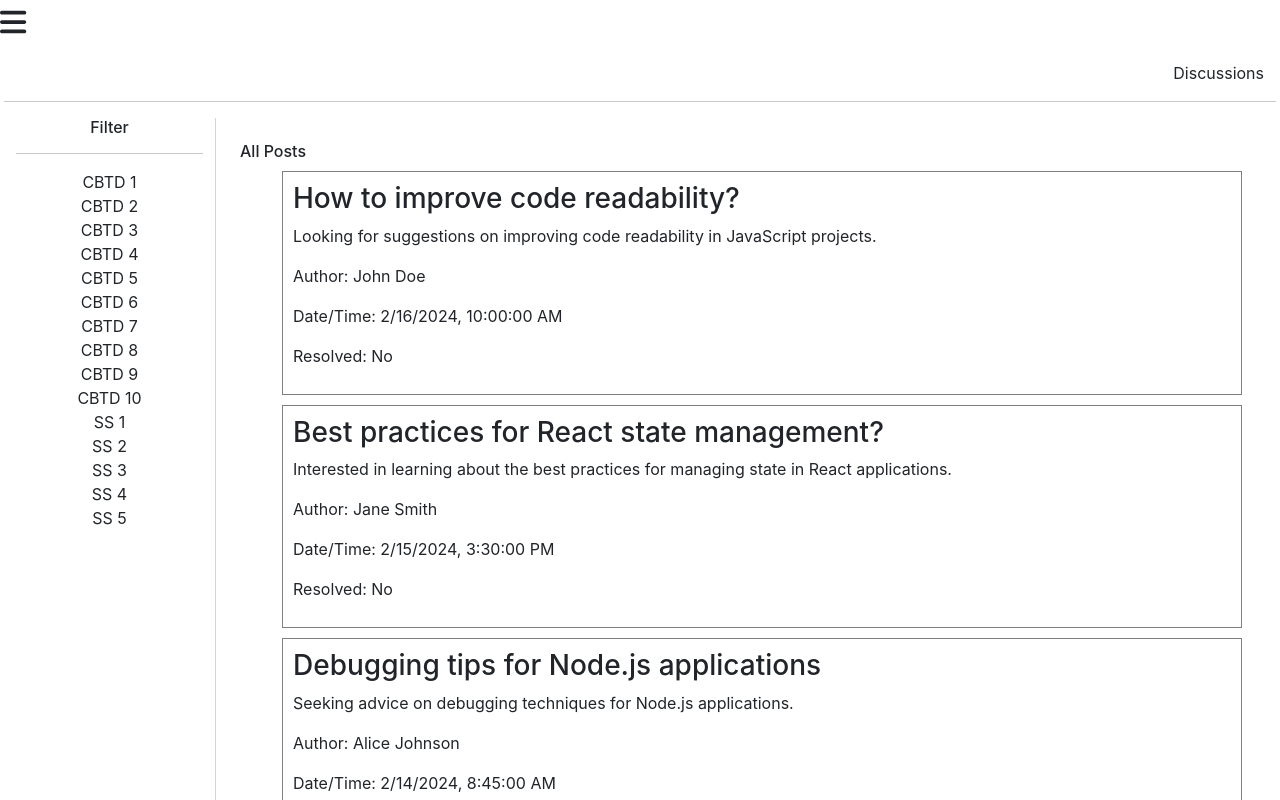
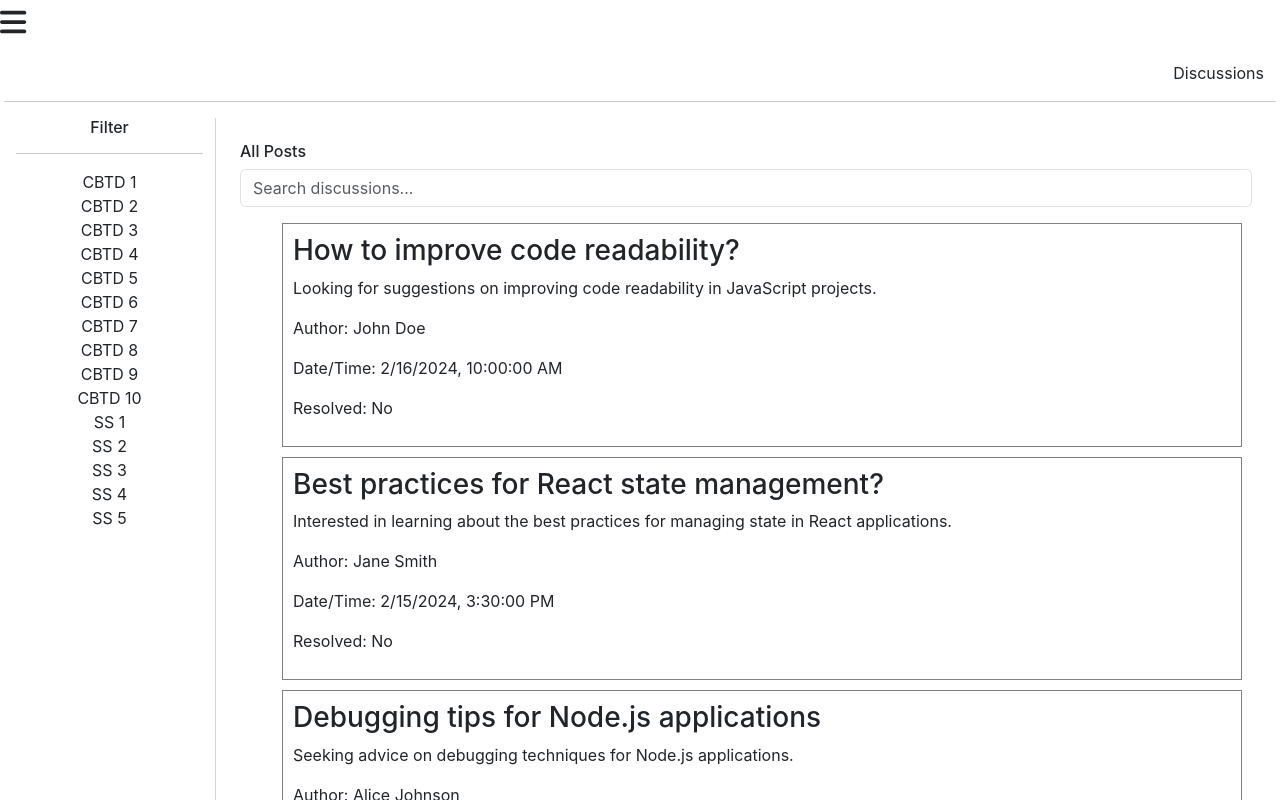
Before and after one commit to jessicacaron/piazza_clone, a React (Create React App) app: page /discussion in a window 1280 px wide. Shown: the top 800 px of the page. Built offline with nearby package versions, Linux system fonts and the light colour scheme.

Commit message:
clean-up

```diff
--- a/src/components/Discussion.js
+++ b/src/components/Discussion.js
@@ -1,4 +1,4 @@
-import React from "react";
+import React, {useState}  from "react";
 import { NavLink } from "react-router-dom";
 import Sidenav from "./Sidenav";
 import "./Discussion.css";
@@ -52,6 +52,19 @@ const Discussion = () => {
     },
   ];
 
+    // State for the search query
+    const [searchQuery, setSearchQuery] = useState("");
+
+    // Filtered discussions based on search query
+    const filteredDiscussions = discussions.filter((discussion) =>
+      discussion.title.toLowerCase().includes(searchQuery.toLowerCase())
+    );
+
+    // Event handler for updating search query
+    const handleSearchInputChange = (event) => {
+      setSearchQuery(event.target.value);
+    };
+
   return (
     <div>
       <Sidenav></Sidenav>
@@ -60,7 +73,10 @@ const Discussion = () => {
           <p className="text-end">Discussions</p>
           <hr />
 
+
+
           <div className="col-md-2 col col-left text-center">
+            {/* Your filter links */}
             <h6>Filter</h6>
             <hr />
             <NavLink
@@ -186,8 +202,17 @@ const Discussion = () => {
           </div>
           <div className="col-md-10 p-4">
             <h6>All Posts</h6>
+            {/* Search input field */}
+          <input
+            type="text"
+            placeholder="Search discussions..."
+            value={searchQuery}
+            onChange={handleSearchInputChange}
+            className="form-control mb-3"
+          />
             <ul>
-              {discussions.map((discussion) => (
+              {/* Render filtered discussions */}
+              {filteredDiscussions.map((discussion) => (
                 <li className="post" key={discussion.id}>
                   <h3>{discussion.title}</h3>
                   <p>{discussion.description}</p>
```
